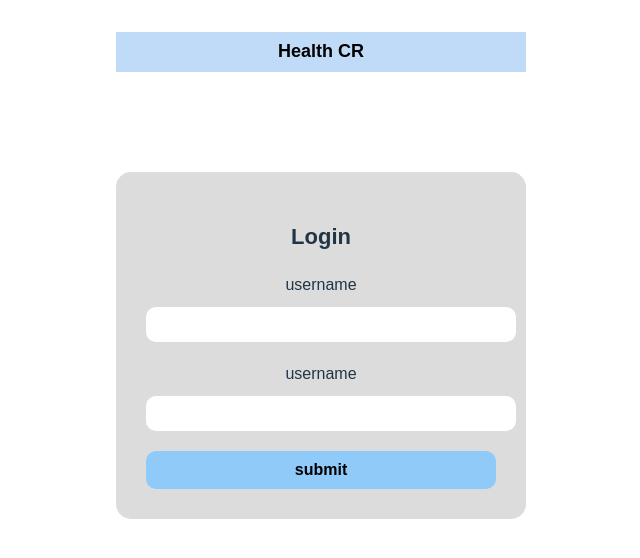
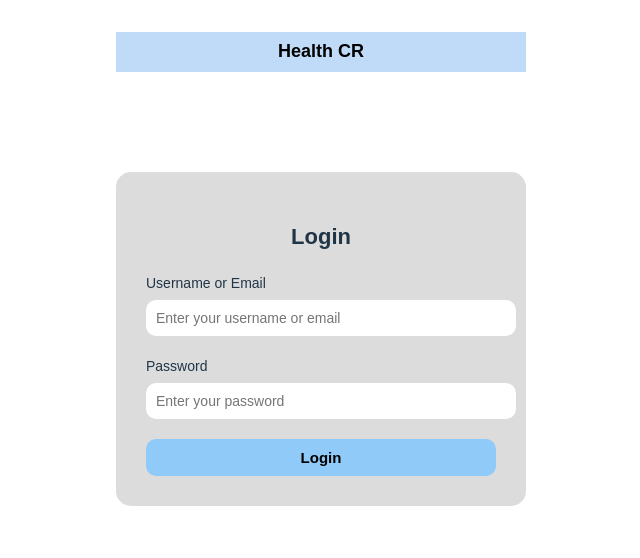
Before and after one commit to akcodelabs/patientcare, a React (Vite) app in the folder patient-care/: page / in a window 1280 px wide. Shown: the top 558 px of the page, without its empty margins (319-959 px from the left). Built offline with nearby package versions, Linux system fonts and the light colour scheme.

Commit message:
feat: enhance LoginPage with improved accessibility and styling

```diff
--- a/patient-care/src/components/LoginPage.css
+++ b/patient-care/src/components/LoginPage.css
@@ -1,11 +1,11 @@
-/* Full page styling */
+/* General layout */
 .login-container {
   font-family: Arial, sans-serif;
   background-color: white;
   height: 100vh;
 }
 
-/* Header */
+/* Header bar */
 .header-bar {
   background-color: #c0dbf8;
   padding: 10px 20px;
@@ -18,30 +18,38 @@
   font-weight: bold;
 }
 
-/* Login Box */
+/* Login box */
 .login-box {
   background-color: #dcdcdc;
   width: 350px;
   margin: 100px auto;
   padding: 30px;
   border-radius: 15px;
-  text-align: center;
+  text-align: left;
 }
 
 .login-title {
+  text-align: center;
   margin-bottom: 20px;
   font-size: 22px;
   font-weight: bold;
 }
 
-/* Form Inputs */
+/* Inputs and labels */
+label {
+  display: block;
+  margin-bottom: 6px;
+  font-size: 14px;
+  font-weight: 500;
+}
+
 .input-field {
-  display: block;
   width: 100%;
   padding: 10px;
-  margin: 10px 0 20px 0;
+  margin-bottom: 20px;
   border-radius: 10px;
   border: none;
+  font-size: 14px;
 }
 
 /* Button */
@@ -53,4 +61,5 @@
   border-radius: 10px;
   font-weight: bold;
   cursor: pointer;
+  font-size: 15px;
 }
--- a/patient-care/src/components/LoginPage.jsx
+++ b/patient-care/src/components/LoginPage.jsx
@@ -11,13 +11,23 @@ const LoginPage = () => {
       <div className="login-box">
         <h2 className="login-title">Login</h2>
         <form>
-          <label>username</label>
-          <input type="text" className="input-field" />
+          <label htmlFor="username">Username or Email</label>
+          <input
+            id="username"
+            type="text"
+            placeholder="Enter your username or email"
+            className="input-field"
+          />
 
-          <label>username</label>
-          <input type="password" className="input-field" />
+          <label htmlFor="password">Password</label>
+          <input
+            id="password"
+            type="password"
+            placeholder="Enter your password"
+            className="input-field"
+          />
 
-          <button type="submit" className="submit-button">submit</button>
+          <button type="submit" className="submit-button">Login</button>
         </form>
       </div>
     </div>
```
